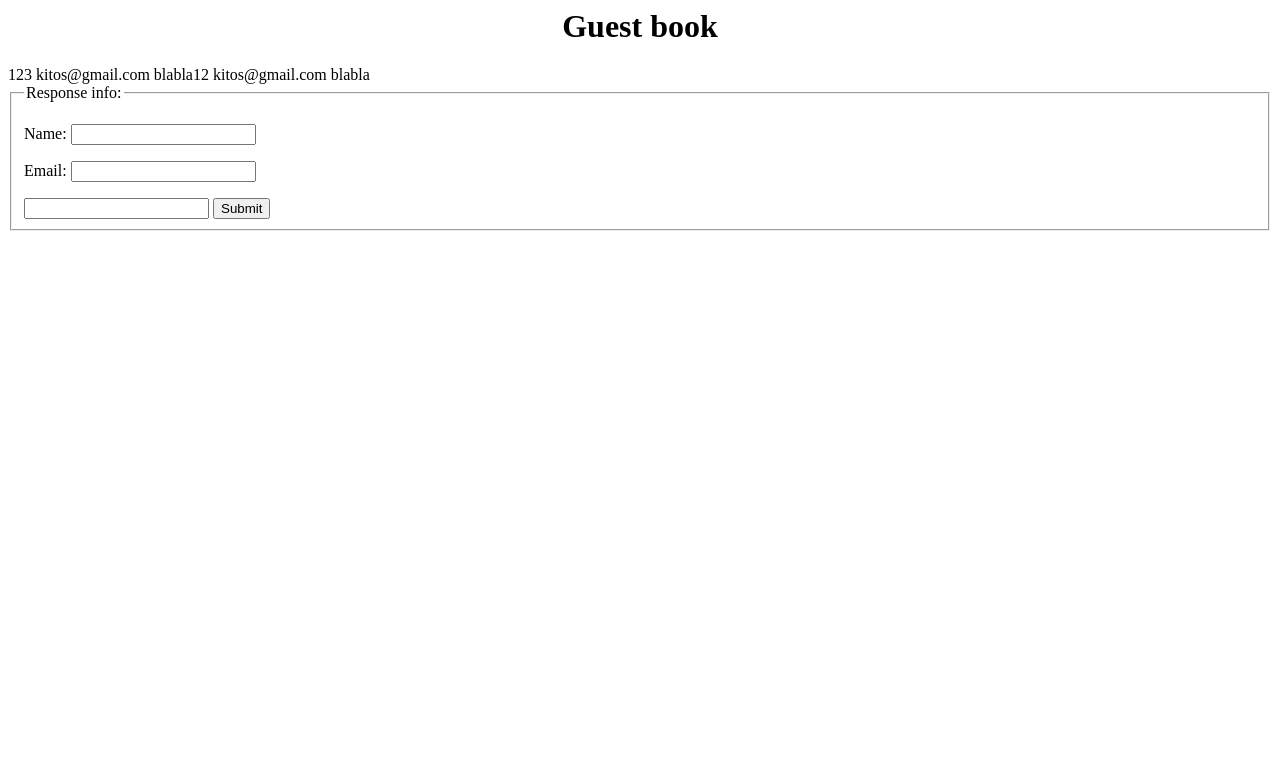
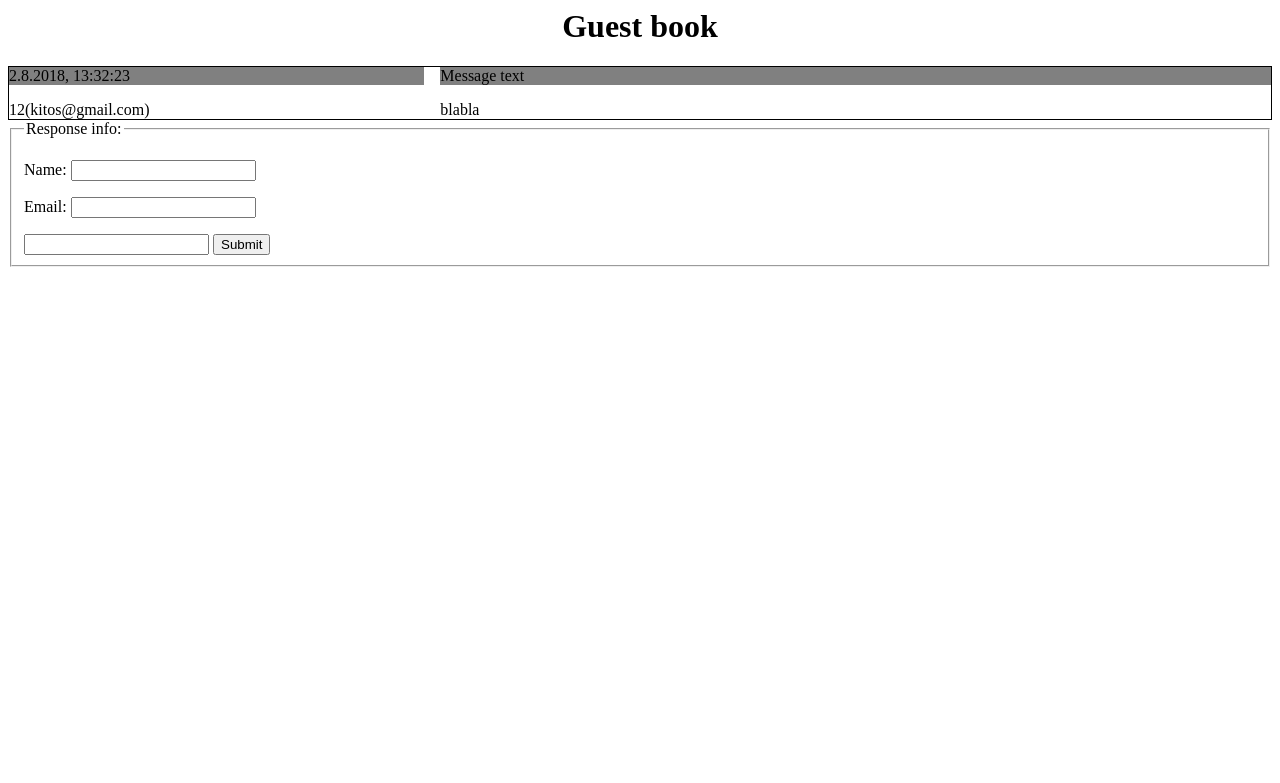
Before and after one commit to KitosFV/GuestBook, a PHP site: page / in a window 1280 px wide. Shown: the top 783 px of the page. Run offline with PHP 8.4, Linux system fonts and the light colour scheme; data that the repository does not hold is empty.

Commit message:
patch 1v0.7

```diff
--- a/act.php
+++ b/act.php
@@ -7,7 +7,7 @@ if(filter_var($email, FILTER_VALIDATE_EMAIL)){
   $time = getdate();
   $msg = fopen("./messages/".
                $time["year"]."-".
-               $time["month"]."-".
+               $time["mon"]."-".
                $time["mday"]."-".
                $time["hours"]."-".
                $time["minutes"]."-".
--- a/index.php
+++ b/index.php
@@ -8,17 +8,15 @@
         mkdir('./messages',0777);
       }
       ?>
-    <table>
       <?php
 	    $msgs = scandir("./messages/");
         for($i=2;$i<count($msgs);$i++){
-          $time0 = $msgs[i];
-          $file = fopen("./messages/".$msgs[$i],"r");
-          echo fread($file, filesize("./messages/".$msgs[$i]));
-          fclose($file);
+          $time = explode("-",explode(".",$msgs[$i])[0]);//[0]-y [1]-mon [2]-day [3]-h [4]-min [5]-s
+          $ftime = $time[2].".".$time[1].".".$time[0].", ".$time[3].":".$time[4].":".$time[5];
+          $content = explode("\n",file_get_contents("./messages/".$msgs[$i]));//[0]-name [1]-email [2]-msg
+          echo "<div class=\"wraper\"><div class=\"time\">$ftime</div><div class=\"time\">Message text</div><div class=\"uinfo\">$content[0]($content[1])</div><div class=\"cont\">$content[2]</div></div>";
         }
 		?>
-    </table>
     <form action="act.php" methode="get">
       <fieldset>
       <legend>Response info:</legend>
--- a/messages/2018-August-2-12-48-13.txt
+++ /dev/null
@@ -1,3 +0,0 @@
-123
-kitos@gmail.com
-blabla
--- a/style.css
+++ b/style.css
@@ -1,17 +1,10 @@
-
-table{
-  border-collapse: collapse;
-  border:solid;
-  border-width: 2px;
+.wraper{
+    display: grid;
+    grid-template-columns: 1fr 2fr;
+    grid-gap: 1em;
+    border: solid 1px;
 }
 
-th{
-  background: #B8B8B8;
-  border:solid;
-  border-width: 2px;
+.time{
+    background: grey;
 }
-
-td{
-  border:solid;
-  border-width: 2px;
-}
```
Also changed, not shown: messages/2018-8-2-13-32-23.txt (renamed from messages/2018-August-2-12-52-51.txt).
